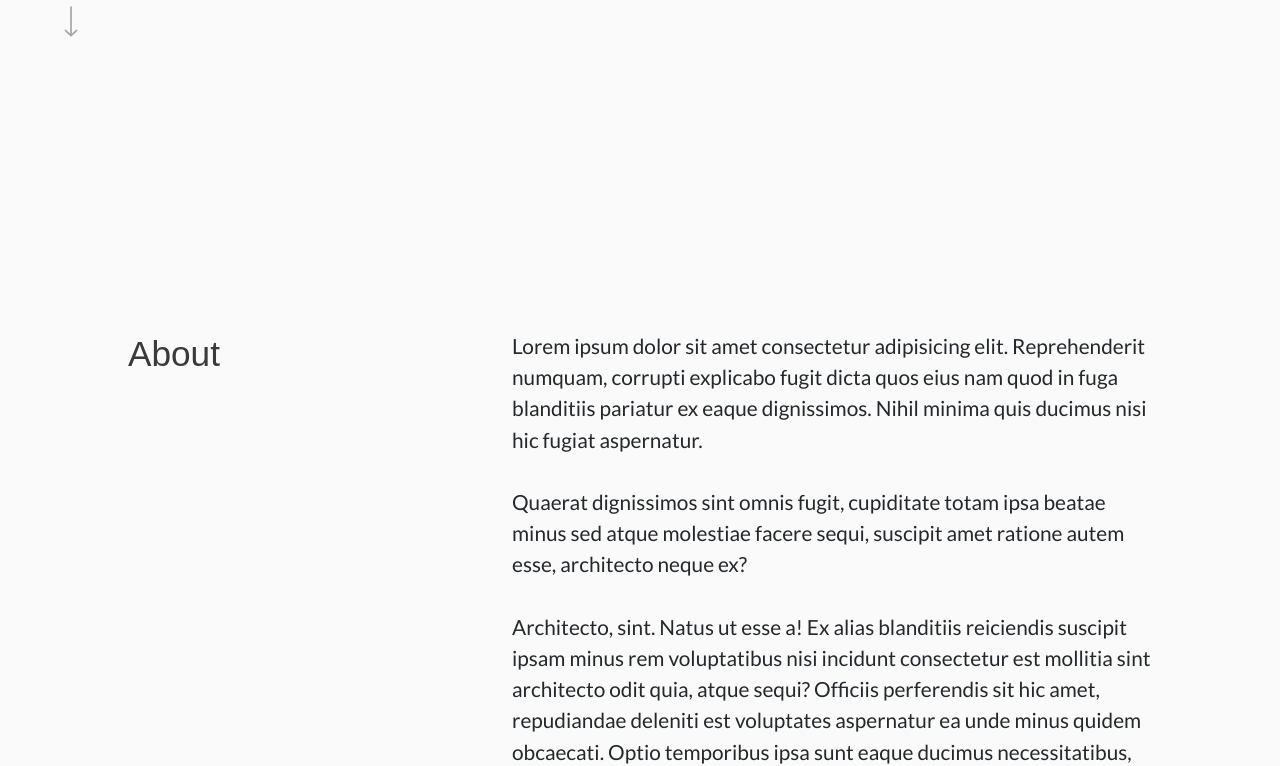
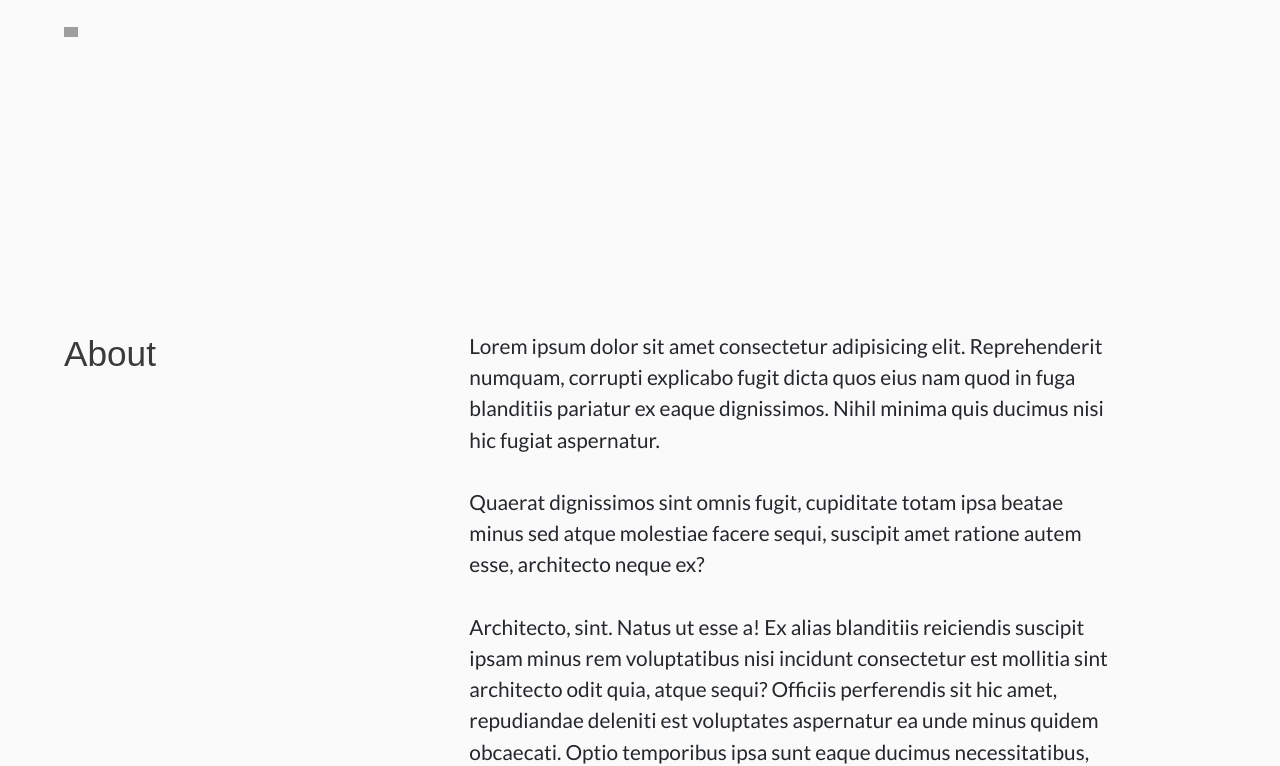
Before and after one commit to black-buddha-creative-agency/bbca-v1, a React (Create React App) app: page / in a window 1280 px wide. Shown: the part 714-1480 px from the top of the page. Built offline with nearby package versions, Linux system fonts and the light colour scheme; grey boxes are pictures that could not be loaded; a web font is replaced by a local one.

Commit message:
update homepage and aboutpage with textblock component and fix divs surrounding about page

```diff
--- a/src/components/Hero/index.jsx
+++ b/src/components/Hero/index.jsx
@@ -1,13 +1,13 @@
 import React from 'react'
-import arrow from '../../SVG/Arrow.svg'
-import hero from '../../SVG/hero.jpg'
-const Hero = ({ body, title, href }) => {
+
+const Hero = ({ body, title, href, arrowImage }) => {
   return (
     <>
       <section className="section-hero">
         <div className="section-container--hero">
           <div className="grid-layout grid-container--hero">
             <div className="grid-block--hero grid-span">
+              <h1 className="mb5">{title}</h1>
               <h1 className="text-h1">{body}</h1>
             </div>
           </div>
@@ -15,7 +15,7 @@ const Hero = ({ body, title, href }) => {
         <div className="hero-arrow--section">
           <a href={href} className="hero-arrow--link-block">
             <img
-              src={arrow}
+              src={require(`../../SVG/${arrowImage}`)}
               alt="arrow"
               className="herodownarrow"
               width="13.5"
@@ -26,14 +26,6 @@ const Hero = ({ body, title, href }) => {
           <div className="hero-image--container" />
         </div>
       </section>
-      <section className="mobile-hero--image">
-        <img
-          className="image-break"
-          src={hero}
-          alt="mobile-hero"
-          sizes="100vw"
-        />
-      </section>
     </>
   )
 }
--- /dev/null
+++ b/src/components/TextBlock/index.jsx
@@ -0,0 +1,26 @@
+import React from 'react'
+
+const TextBlock = ({ title, p1, p2, p3 }) => {
+  return (
+    <div className="section-container">
+      <article className="grid-layout grid-container--content">
+        <div className="grid-block--title">
+          <h1 className="text-h2">{title}</h1>
+        </div>
+        <div class="grid-block--content">
+          <p class="text-p2">
+            {p1}
+            <br />
+            <br />
+            {p2}
+            <br />
+            <br />
+            {p3}
+          </p>
+        </div>
+      </article>
+    </div>
+  )
+}
+
+export default TextBlock
--- a/src/pages/AboutPage/index.jsx
+++ b/src/pages/AboutPage/index.jsx
@@ -1,46 +1,26 @@
 import React from 'react'
 import Section from '../../components/Layout/Section'
+import TextBlock from '../../components/TextBlock'
 import ImageSection from '../../components/Layout/ImageSection'
 
 const About = () => {
   return (
     <>
       <Section id="About">
-        <div className="image-columns w-row">
-          <div className="section-container">
-            <article className="grid-layout grid-container--content">
-              <div className="grid-block--title">
-                <h1 className="text-h2">About</h1>
-              </div>
-              <div class="grid-block--content">
-                <p class="text-p2">
-                  Lorem ipsum dolor sit amet consectetur adipisicing elit.
-                  Reprehenderit numquam, corrupti explicabo fugit dicta quos
-                  eius nam quod in fuga blanditiis pariatur ex eaque
-                  dignissimos. Nihil minima quis ducimus nisi hic fugiat
-                  aspernatur.
-                  <br />
-                  <br />
-                  Quaerat dignissimos sint omnis fugit, cupiditate totam ipsa
-                  beatae minus sed atque molestiae facere sequi, suscipit amet
-                  ratione autem esse, architecto neque ex?
-                  <br />
-                  <br />
-                  Architecto, sint. Natus ut esse a! Ex alias blanditiis
-                  reiciendis suscipit ipsam minus rem voluptatibus nisi incidunt
-                  consectetur est mollitia sint architecto odit quia, atque
-                  sequi? Officiis perferendis sit hic amet, repudiandae deleniti
-                  est voluptates aspernatur ea unde minus quidem obcaecati.
-                  Optio temporibus ipsa sunt eaque ducimus necessitatibus,
-                  blanditiis dolor explicabo eligendi voluptatem voluptates
-                  nisi, dolorum cupiditate, aliquid vitae quae sequi debitis
-                  ullam id! Obcaecati atque officiis inventore?
-                </p>
-              </div>
-            </article>
-          </div>
-        </div>
+        <TextBlock
+          title={'About'}
+          p1={
+            'Lorem ipsum dolor sit amet consectetur adipisicing elit. Reprehenderit numquam, corrupti explicabo fugit dicta quos eius nam quod in fuga blanditiis pariatur ex eaque dignissimos. Nihil minima quis ducimus nisi hic fugiat aspernatur.'
+          }
+          p2={
+            ' Quaerat dignissimos sint omnis fugit, cupiditate totam ipsa beatae minus sed atque molestiae facere sequi, suscipit amet ratione autem esse, architecto neque ex?'
+          }
+          p3={
+            'Architecto, sint. Natus ut esse a! Ex alias blanditiis reiciendis suscipit ipsam minus rem voluptatibus nisi incidunt consectetur est mollitia sint architecto odit quia, atque sequi? Officiis perferendis sit hic amet, repudiandae deleniti est voluptates aspernatur ea unde minus quidem obcaecati. Optio temporibus ipsa sunt eaque ducimus necessitatibus, blanditiis dolor explicabo eligendi voluptatem voluptates nisi, dolorum cupiditate, aliquid vitae quae sequi debitis ullam id! Obcaecati atque officiis inventore?'
+          }
+        />
       </Section>
+
       <ImageSection />
     </>
   )
--- a/src/pages/HomePage/index.jsx
+++ b/src/pages/HomePage/index.jsx
@@ -3,7 +3,7 @@ import Hero from '../../components/Hero'
 import About from '../AboutPage'
 import Services from '../ServicesPage'
 import Contact from '../ContactPage'
-
+import hero from '../../SVG/hero.jpg'
 const HomePage = () => {
   return (
     <>
@@ -13,7 +13,17 @@ const HomePage = () => {
           ' An agency fostering engagement, education and investment in creative arts'
         }
         href={'#About'}
+        heroImage={'hero.jpg'}
+        arrowImage={'Arrow.svg'}
       />
+      <section className="mobile-hero--image">
+        <img
+          className="image-break"
+          src={hero}
+          alt="mobile-hero"
+          sizes="100vw"
+        />
+      </section>
       <About />
       <Services />
       <Contact />
```
